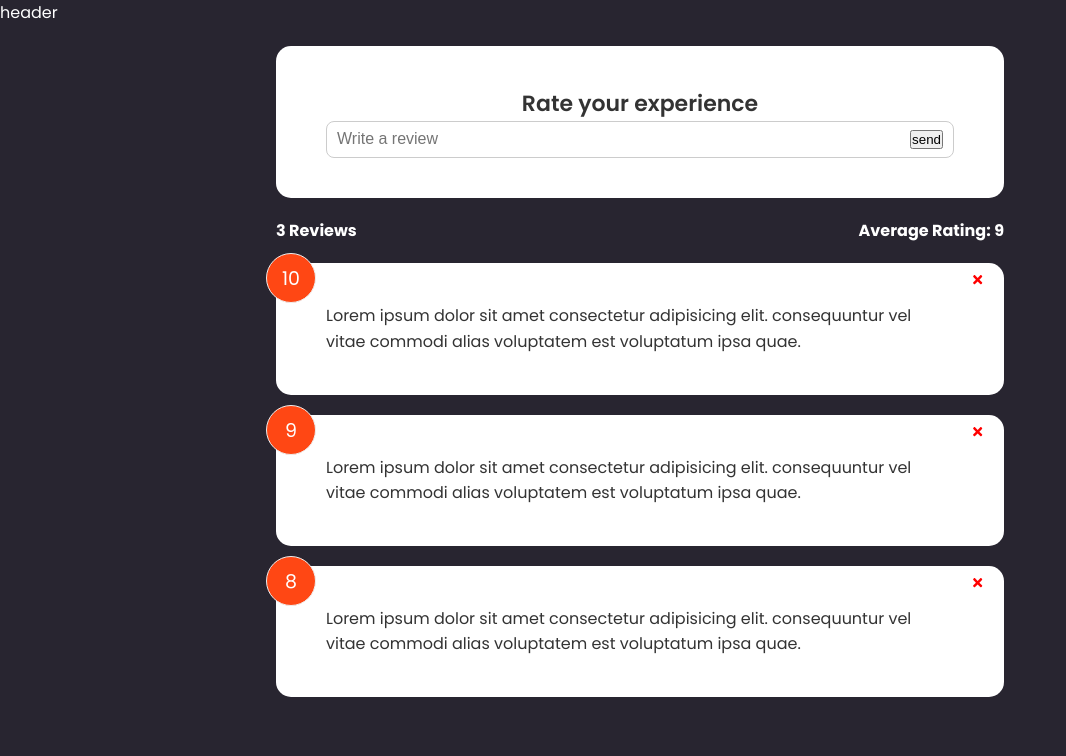
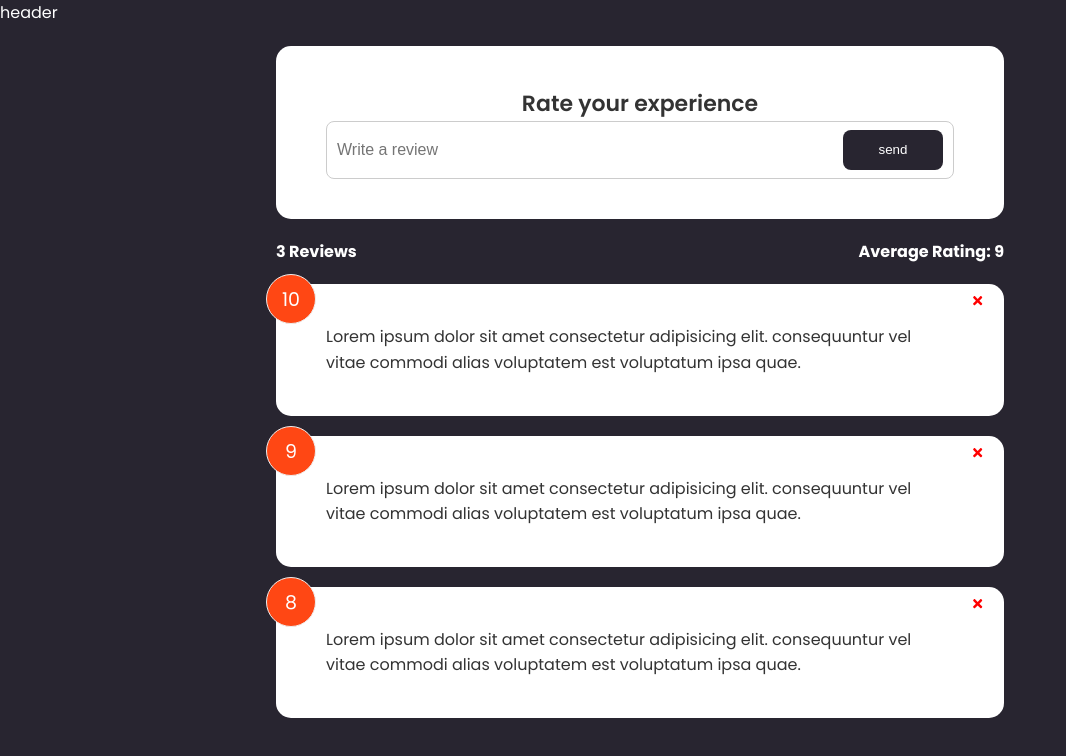
Before and after one commit to ronnie-rios/feedback-app, a React (Create React App) app: page / in a window 1280 px wide. Shown: the top 756 px of the page, without its empty margins (0-1066 px from the left). Built offline with nearby package versions, Linux system fonts and the light colour scheme.

Commit message:
button component

```diff
--- a/src/components/FeedbackForm.jsx
+++ b/src/components/FeedbackForm.jsx
@@ -1,6 +1,8 @@
 import React from 'react';
 import { useState } from 'react';
 import Card from './shared/Card';
+import Button from './shared/Button';
+
 
 function FeedbackForm() {
     const [text, setText] = useState('')
@@ -20,7 +22,7 @@
                 placeholder='Write a review'
                 value={text}
                 />
-            <button type="submit">send</button>
+            <Button type="submit" >send</Button>
             </div>
         </form>
     </ Card>
--- /dev/null
+++ b/src/components/shared/Button.jsx
@@ -0,0 +1,29 @@
+import React from 'react'
+import PropTypes from 'prop-types';
+
+function Button({ children, version, type, isDisabled }) {
+  return (
+    <button
+        type={type}
+        disabled={isDisabled}
+        className={`btn btn-${version}`}
+    >
+        {children}
+    </button>
+  )
+}
+
+Button.defaultProps = {
+    version: 'primary',
+    type: 'button',
+    isDisabled: false
+}
+
+Button.propTypes = {
+    children: PropTypes.node.isRequired,
+    version: PropTypes.string,
+    type: PropTypes.string,
+    isDisabled: PropTypes.bool,
+}
+
+export default Button
```
